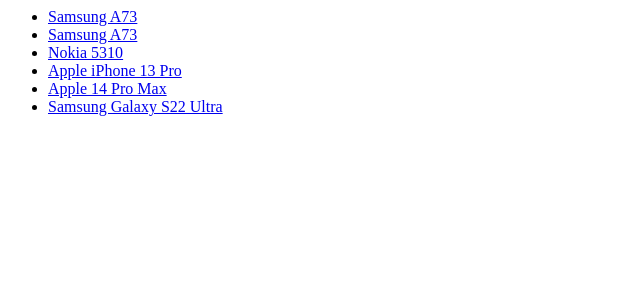
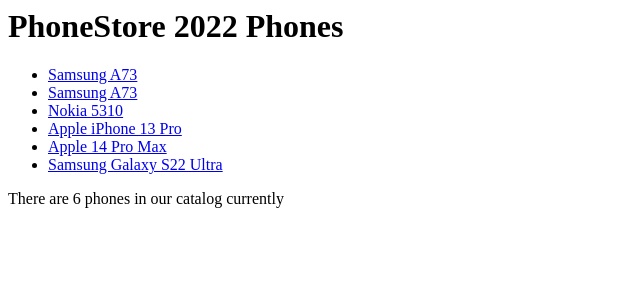
Before and after one commit to mainasm/django_intro, a Django app: page /phones/ in a window 1280 px wide. Shown: the top 300 px of the page, without its empty margins (0-640 px from the left). Run offline with Django 4.2, Linux system fonts and the light colour scheme; data comes from the database, SQL or seed files in the repository; both versions use the stored data as it was after the commit.

Commit message:
set up views and templates

```diff
--- a/phonestore/phonecatalog/models.py
+++ b/phonestore/phonecatalog/models.py
@@ -15,6 +15,7 @@
 class Phone(models.Model):
     make = models.ForeignKey(PhoneMake, on_delete=models.RESTRICT)
     phone_name = models.CharField(max_length=50)
+    operating_system = models.CharField(max_length=50, null=True)
     launch_date = models.DateTimeField('date launched', null=True)
     price = models.IntegerField(default=0)
 
--- a/phonestore/phonecatalog/templates/phonecatalog/detail.html
+++ b/phonestore/phonecatalog/templates/phonecatalog/detail.html
@@ -1,6 +1,7 @@
 <h1>{{ phone.make }} {{ phone.phone_name }}</h1>
 <h2>Specs</h2>
 <ul>
+    <li>OS: {{ phone.operating_system }}</li>
     <li>Launched: {{ phone.launch_date }}</li>
     <li>Price: {{phone.sale_currency}} {{ phone.price }}</li>
     <li>SKU: {{ phone.sku }}</li>
--- a/phonestore/phonecatalog/templates/phonecatalog/index.html
+++ b/phonestore/phonecatalog/templates/phonecatalog/index.html
@@ -1,3 +1,4 @@
+<h1>PhoneStore 2022 Phones</h1>
 {% if phone_list %}
 <ul>
     {% for phone in phone_list %}
@@ -9,3 +10,4 @@
 {% else %}
 <p>No phone available currently</p>
 {% endif %}
+<p>There are {{ num_phones }} phones in our catalog currently</p>
--- a/phonestore/phonecatalog/views.py
+++ b/phonestore/phonecatalog/views.py
@@ -8,12 +8,13 @@
 def index(request):
     """View function for home page of site."""
     phone_list = Phone.objects.order_by('-launch_date')
-    template = loader.get_template('phonecatalog/index.html')
-    # return HttpResponse(phone_list)
+    num_phones = Phone.objects.all().count()
+    # template = loader.get_template('phonecatalog/index.html')
     context = {
         'phone_list': phone_list,
+        'num_phones': num_phones,
     }
-    return HttpResponse(template.render(context, request))
+    return HttpResponse(render(request, 'phonecatalog/index.html', context))
 
 
 def detail(request, phone_id):
```
Also changed, not shown: phonestore/db.sqlite3, phonestore/phonecatalog/migrations/0003_phone_operating_system.py (added).
